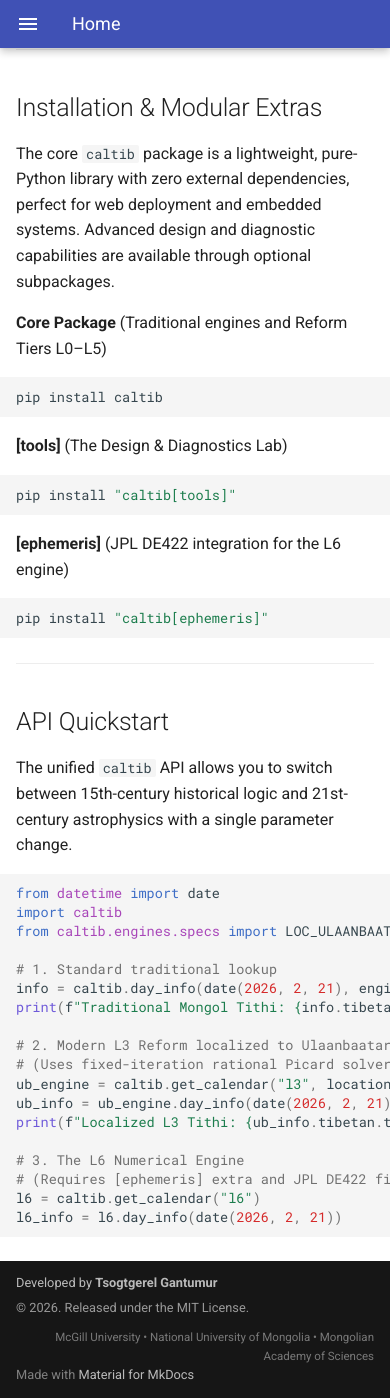
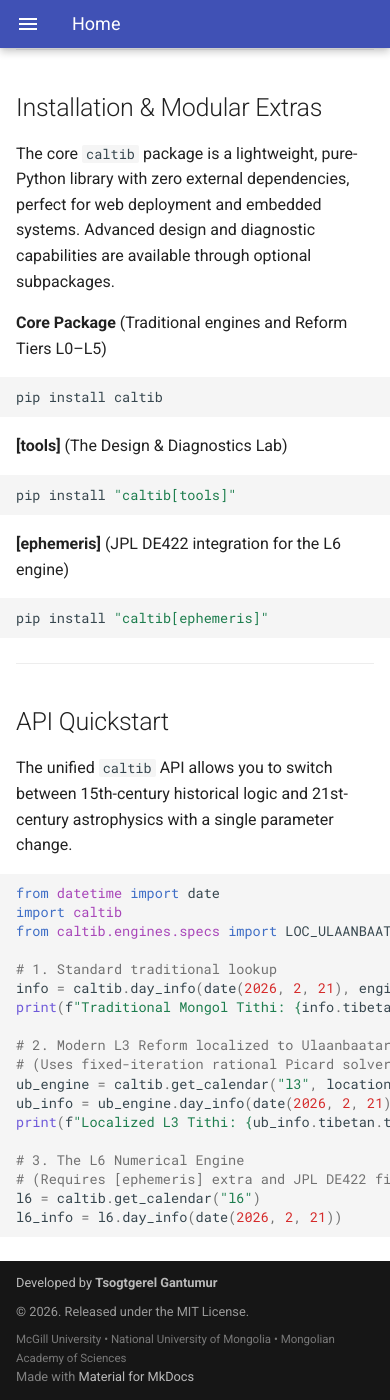
Before and after one commit to gantemur/caltib, an MkDocs documentation site: the page built from docs/index.md, in a window 390 px wide and 1400 px high, scrolled down 2188 px. Built offline with MkDocs 1.6.1 and Material for MkDocs 9.7.7, drawn with Linux system fonts in a browser that asks for light colours; comment, search, counter and statistics services are not loaded.

Commit message:
copyright text tweaking

```diff
--- a/mkdocs.yml
+++ b/mkdocs.yml
@@ -2,12 +2,30 @@
 site_description: High-Precision Tibetan Calendrical Math
 repo_url: https://github.com/gantemur/caltib
 copyright: |
-  <div style="display: flex; flex-wrap: wrap; justify-content: space-between; align-items: baseline; gap: 10px 20px;">
-    <div style="display: flex; flex-wrap: wrap; gap: 4px 20px; align-items: baseline;">
-      <span>Developed by <strong>Tsogtgerel Gantumur</strong></span>
-      <span style="opacity: 0.8;">&copy; 2026. Released under the MIT License.</span>
-    </div>
-    <div style="opacity: 0.6; font-size: 0.9em; text-align: right;">
+  <style>
+    .footer-container {
+      display: flex;
+      flex-wrap: wrap;
+      align-items: baseline;
+      column-gap: 20px;
+      row-gap: 8px;
+    }
+    .footer-affiliations {
+      opacity: 0.6;
+      font-size: 0.9em;
+      text-align: left; /* Clean left-align for mobile */
+    }
+    @media (min-width: 768px) {
+      .footer-affiliations {
+        margin-left: auto; /* Pushes to the right only on desktop */
+        text-align: right;
+      }
+    }
+  </style>
+  <div class="footer-container">
+    <span>Developed by <strong>Tsogtgerel Gantumur</strong></span>
+    <span style="opacity: 0.8;">&copy; 2026. Released under the MIT License.</span>
+    <div class="footer-affiliations">
       McGill University &bull; National University of Mongolia &bull; Mongolian Academy of Sciences
     </div>
   </div>
```
